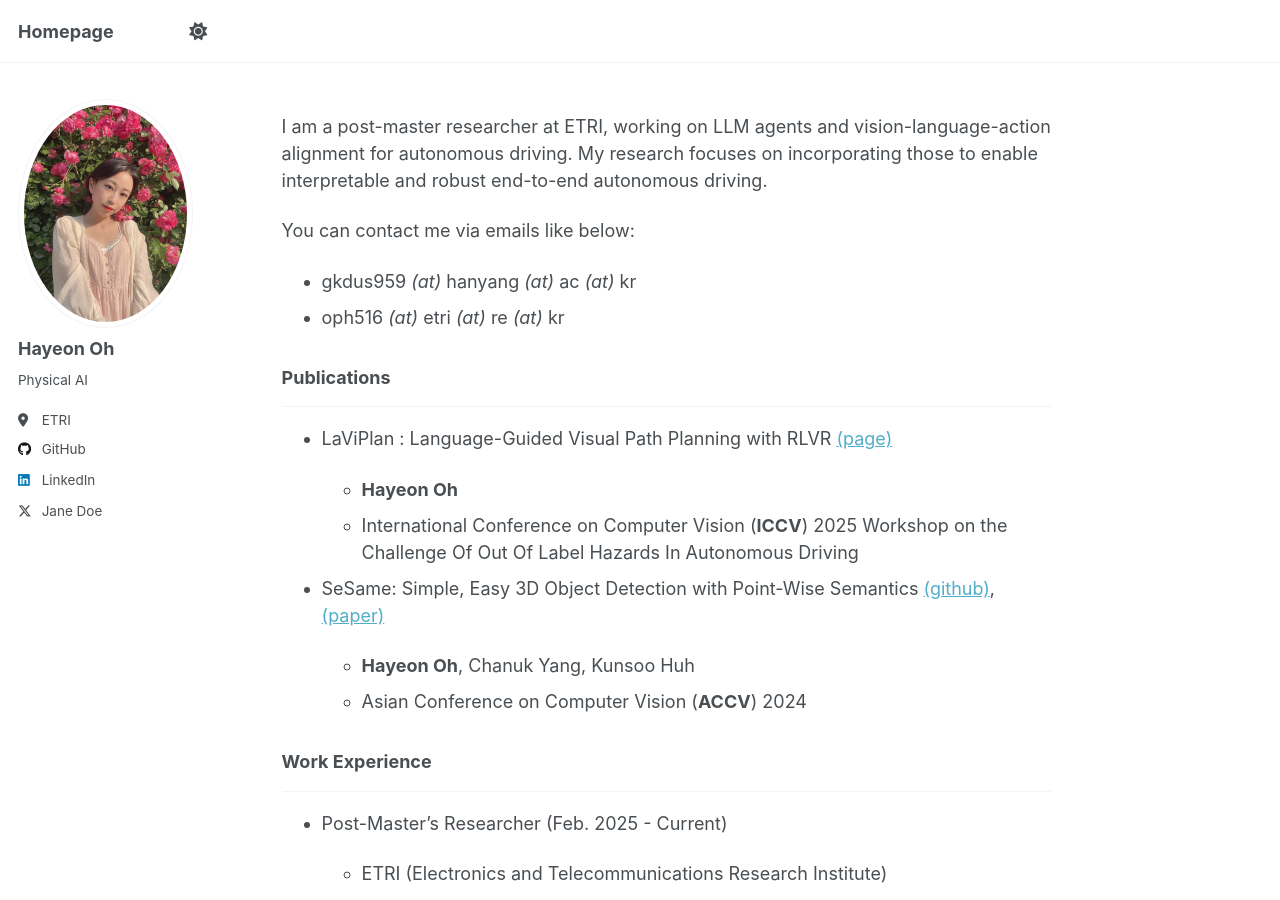
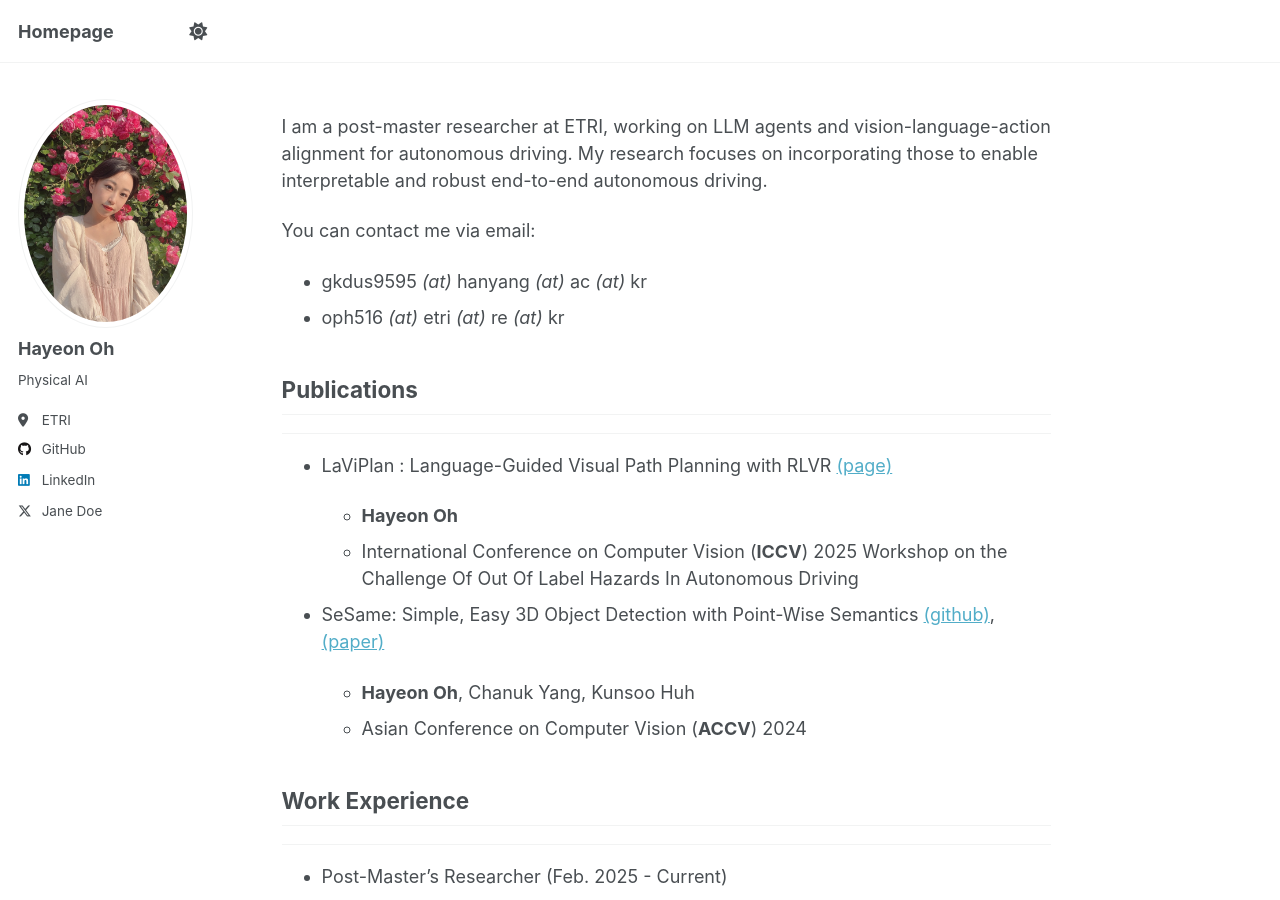
Before and after one commit to OPhD-hahao/OPhD-hahao.github.io, a Jekyll site: the page built from _pages/about.md, in a window 1280 px wide and 900 px high. Built offline with Jekyll 4.4.1, drawn with Linux system fonts in a browser that asks for light colours; a script that is not in the unit is left out.

Commit message:
Ahh so many mistakes

```diff
--- a/_pages/about.md
+++ b/_pages/about.md
@@ -8,13 +8,13 @@ redirect_from:
 ---
 I am a post-master researcher at ETRI, working on LLM agents and vision-language-action alignment for autonomous driving. My research focuses on incorporating those to enable interpretable and robust end-to-end autonomous driving.
 
-You can contact me via emails like below:
+You can contact me via email:
 
-- gkdus959 *(at)* hanyang *(at)* ac *(at)* kr
+- gkdus9595 *(at)* hanyang *(at)* ac *(at)* kr
 - oph516 *(at)* etri *(at)* re *(at)* kr
 
 
-### Publications
+## Publications
 
 ---
 
@@ -27,7 +27,7 @@ You can contact me via emails like below:
   - **Hayeon Oh**, Chanuk Yang, Kunsoo Huh
   - Asian Conference on Computer Vision (**ACCV**) 2024
 
-### Work Experience
+## Work Experience
 
 ---
 
@@ -44,14 +44,14 @@ You can contact me via emails like below:
   - ETRI (Electronics and Telecommunications Research Institute)
   - Developed a tool converting custom data into a format compatible with state-of-the-art models.
 
-### Honors and Awards
+## Honors and Awards
 
 ---
 
 - Special Prize in the Autonomous Electric Vehicle Competition (Oct. 2022) [(link)](https://www.motorgraph.com/news/articleView.html?idxno=30990)
 - Hanyang Brain Schoarship (2019S, 2019F, 2020S, 2022F)
 
-### Educations
+## Educations
 
 ---
 
```
